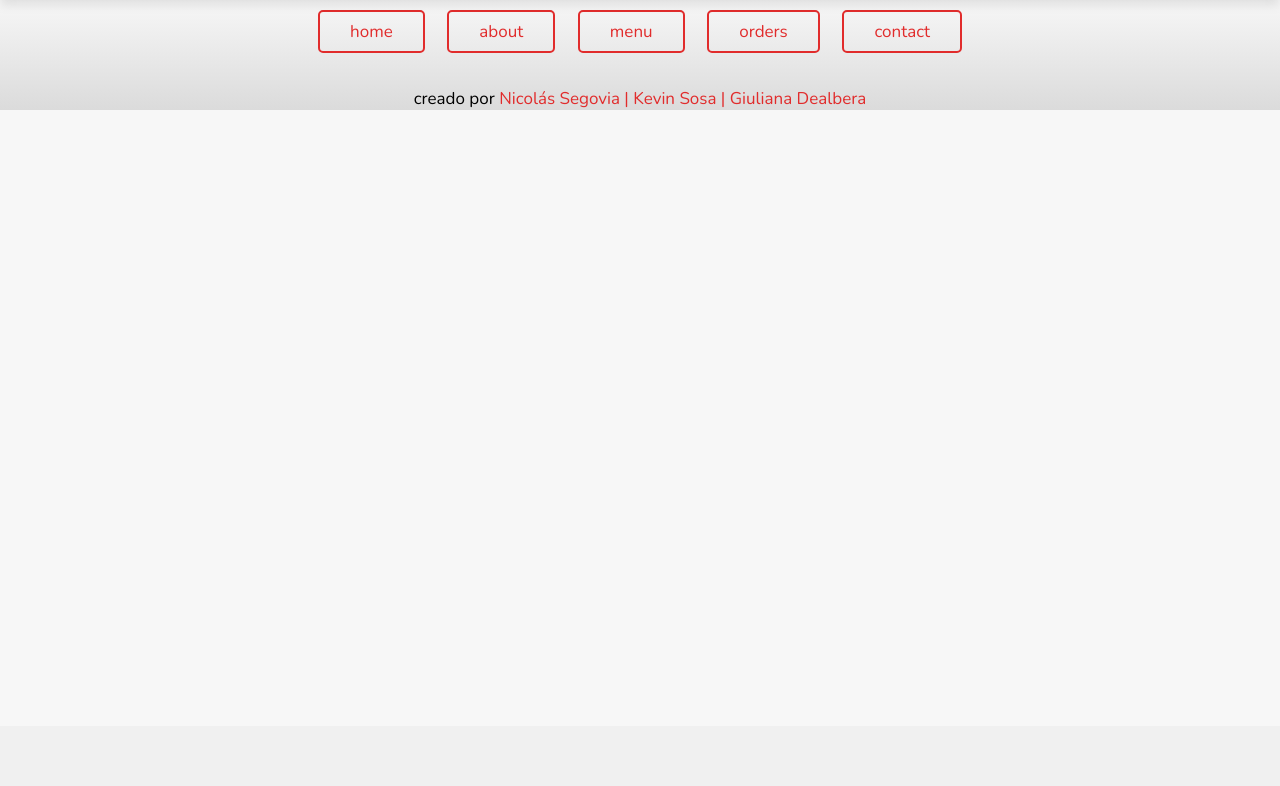
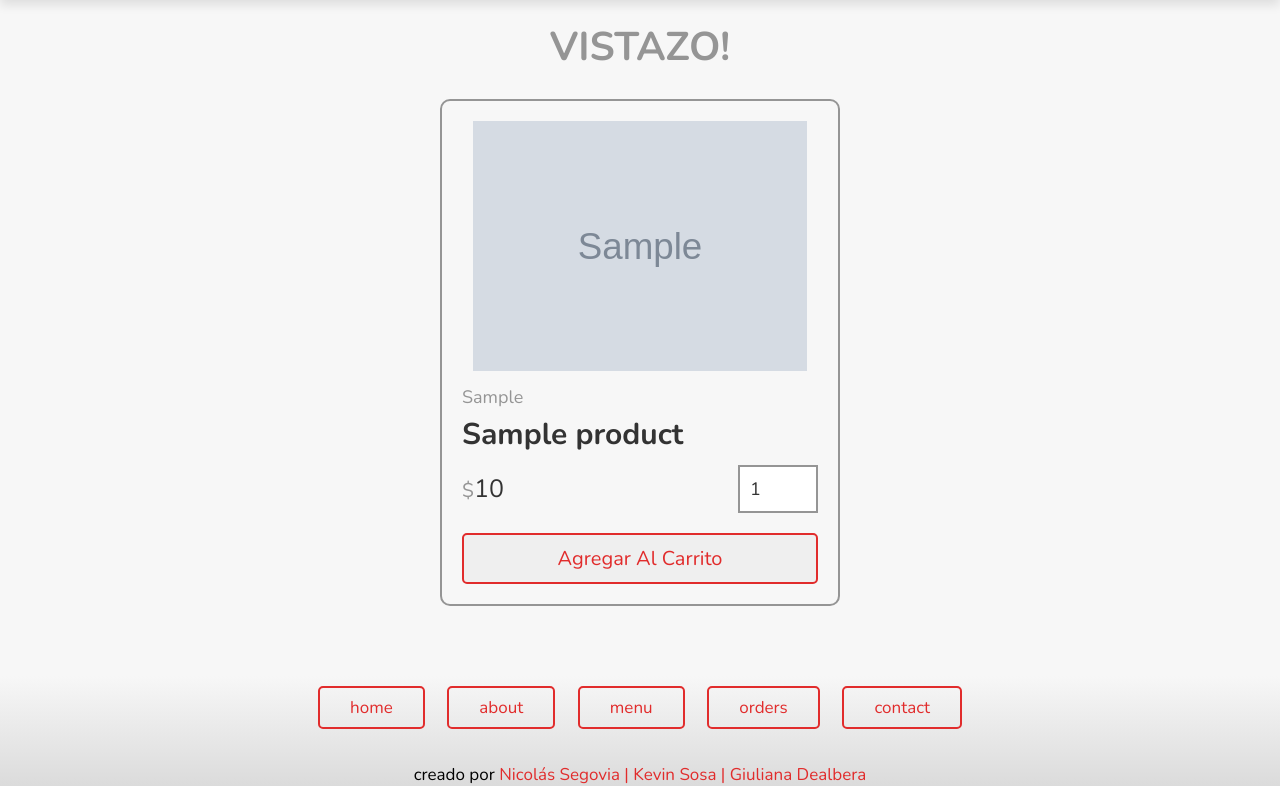
Before and after one commit to CodeSystem2022/Compunerds-ProyectoIntegrador-ProyectoFinal, a PHP site: page /Compunerds-ProyectoIntegrador-ProyectoFinal/quick_view.php?pid=1 in a window 1280 px wide. Shown: the part 74-860 px from the top of the page. Before the commit the page ends 184 px from the top, so only its background shows below. Run offline with PHP 8.4, Linux system fonts and the light colour scheme; tables that the repository leaves empty or names only in its code hold one stand-in row (values such as "Sample post"); grey boxes marked "Sample" are stand-in pictures.

Commit message:
add: quick view + style

```diff
--- a/css/style.css
+++ b/css/style.css
@@ -384,6 +384,7 @@ header .flex  .profile .name{
 .products .box-container .box .cat:hover{
     color: var(--red);
     text-decoration: underline;
+    font-weight: 600;
 }
 
 .products .box-container .box .name{
@@ -421,6 +422,82 @@ header .flex  .profile .name{
 }
 
 
+
+
+
+
+
+/* ---------------------- */
+/* ------quick-view------ */
+/* ---------------------- */
+.quick-view form{
+    max-width: 40rem;
+    padding:2rem;
+    border:var(--border);
+    border-radius: 1rem;
+    position: relative;
+    margin:0 auto;
+    margin-bottom: 50px;
+}
+
+.quick-view form img{
+    height: 25rem;
+    width: 100%;
+    object-fit: contain;
+    margin-bottom: 1rem;
+}
+
+.quick-view form .cat{
+    font-size: 1.8rem;
+    color:var(--light-gray);
+}
+
+.quick-view form .cat:hover{
+    color:var(--red);
+    text-decoration: underline;
+    font-weight: 600;
+}
+
+.quick-view form .name{
+    font-size: 3rem;
+    margin:.5rem 0;
+    color: var(--dark-gray);
+    font-weight: 700;
+}
+
+.quick-view form .flex{
+    display: flex;
+    justify-content: space-between;
+    align-items: center;
+    gap:1.5rem;
+    margin:1rem 0;
+}
+
+.quick-view form .flex .price{
+    font-size: 2.5rem;
+    color:var(--dark-gray);
+}
+
+.quick-view form .flex .price span{
+    font-size: 2rem;
+    color:var(--light-gray);
+}
+
+.quick-view form .flex .qty{
+    border:var(--border);
+    padding:1rem;
+    font-size: 1.8rem;
+    color:var(--dark-gray);
+}
+
+.quick-view form .btn{
+    width: 100%;
+    padding:1rem 3rem;
+    text-align: center;
+    font-size: 2rem;
+    text-transform: capitalize;
+    margin-top: 1rem;
+}
 
 
 
--- a/home.php
+++ b/home.php
@@ -110,7 +110,6 @@ if(isset($_SESSION['user_id'])){
         ?>
     </div>
     </section>
-
     <!--seccion top 3 fin-->
 
 
--- a/quick_view.php
+++ b/quick_view.php
@@ -31,6 +31,40 @@ if(isset($_SESSION['user_id'])){
     <?php include 'components/user_header.php'; ?>
     <!--seccion header fin-->
 
+    <!--seccion quick view inicio-->
+    <section class="quick-view">
+        <h1 class="title">vistazo!</h1>
+
+        <?php
+            $pid = $_GET['pid'];
+            $select_products = $conn->prepare("SELECT * FROM `products` WHERE id = ?");
+            $select_products->execute([$pid]);
+            if($select_products->rowCount() > 0){
+                while($fetch_products = $select_products->fetch(PDO::FETCH_ASSOC)){
+        ?>
+        <form action="" method="post" class="box">
+            <input type="hidden" name="pid" value="<?= $fetch_products['id']; ?>">
+            <input type="hidden" name="name" value="<?= $fetch_products['name']; ?>">
+            <input type="hidden" name="price" value="<?= $fetch_products['price']; ?>">
+            <input type="hidden" name="image" value="<?= $fetch_products['image']; ?>">
+            <img src="images/<?= $fetch_products['image']; ?>" alt="">
+            <a href="category.php?category=<?= $fetch_products['category']; ?>" class="cat"><?= $fetch_products['category']; ?></a>
+            <div class="name"><?= $fetch_products['name']; ?></div>
+            <div class="flex">
+                <div class="price"><span>$</span><?= $fetch_products['price']; ?></div>
+                <input type="number" name="qty" class="qty" min="1" max="99" value="1" maxlength="2">
+            </div>
+            <button type="submit" name="add_to_cart" class="btn">agregar al carrito</button>
+        </form>
+        <?php
+                }
+            }else{
+                echo '<p class="empty">no se han agregado productos aún!</p>';
+            }
+        ?>
+    </section>
+    <!--seccion quick view fin-->
+
     <!--seccion footer inicio-->
     <?php include 'components/footer.php'; ?>
     <!--seccion footer fin-->
```
Also changed, not shown: admin/update_profile.php (+11 -11 lines), css/admin_style.css (+4 -4 lines).
